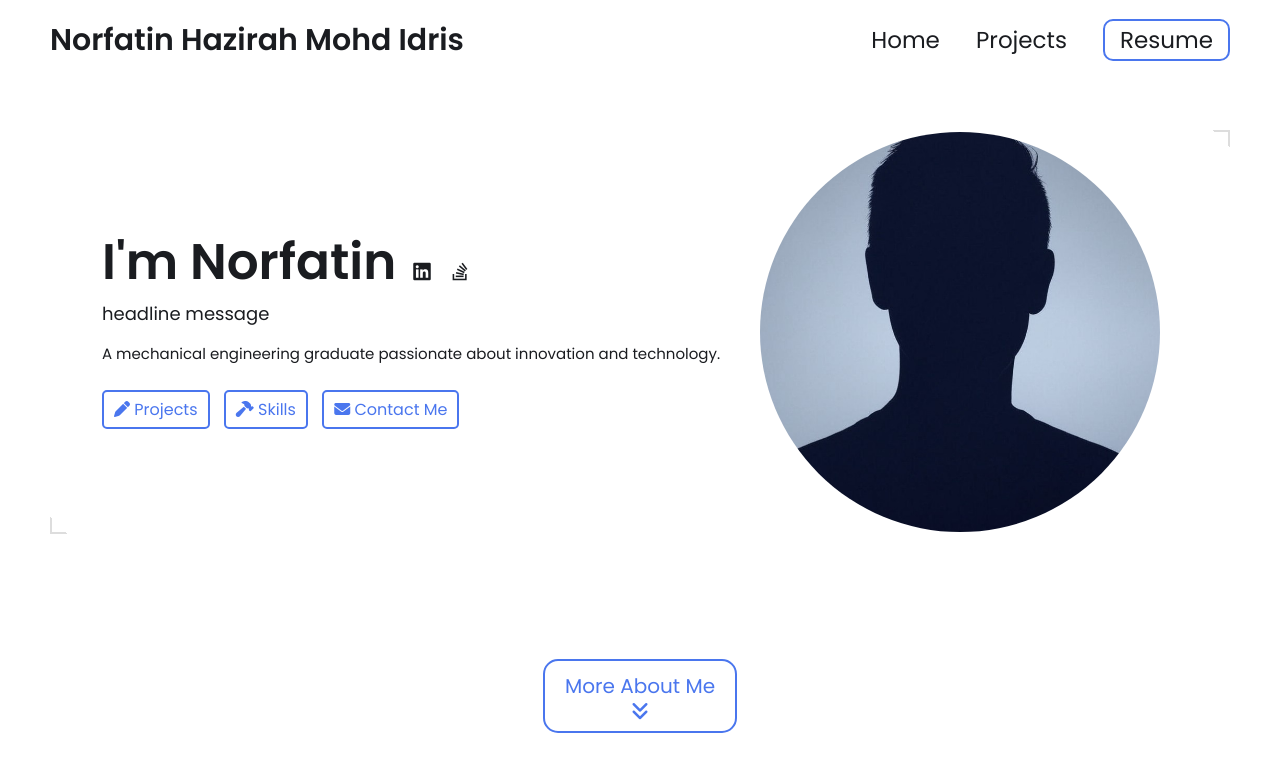
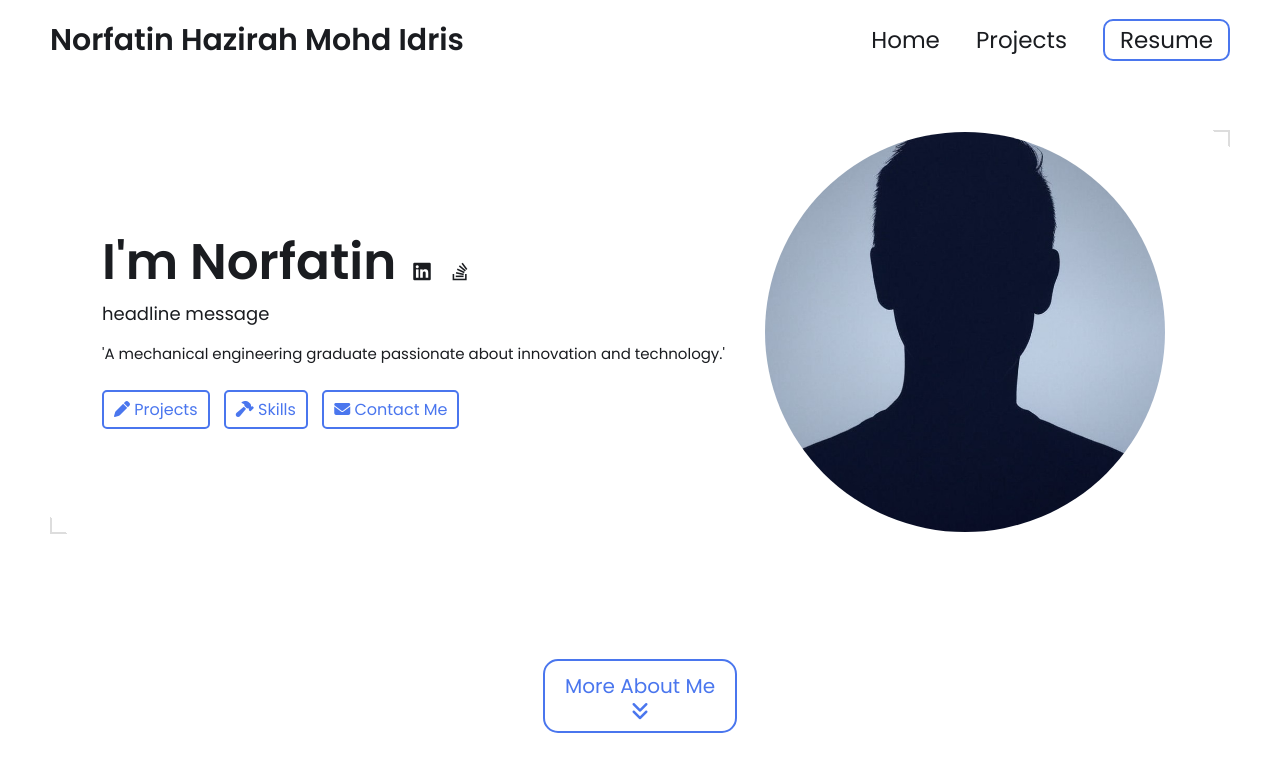
Before and after one commit to remedyyyyyy/remedyyyyyy.github.io, a Jekyll site: the page built from index.html, in a window 1280 px wide and 900 px high. Shown: the top 772 px of the window. Built offline with Jekyll 4.4.1, drawn with Linux system fonts in a browser that asks for light colours.

```diff
--- a/_config.yml
+++ b/_config.yml
@@ -15,7 +15,7 @@ title: Fatin Idris's Portfolio # This is what shows up in the tab of the browser
 name: Norfatin Hazirah Mohd Idris
 headline: headline message
 description:  >- # dont remove this line. this will ignore all new lines until the next section
-  A mechanical engineering graduate passionate about innovation and technology.
+  'A mechanical engineering graduate passionate about innovation and technology.'
 
 # Place your profile image in /assets/images/profile-image/folder and edit the file name
 profile_image: ./assets/images/profile-image/avatar.jpeg
```
